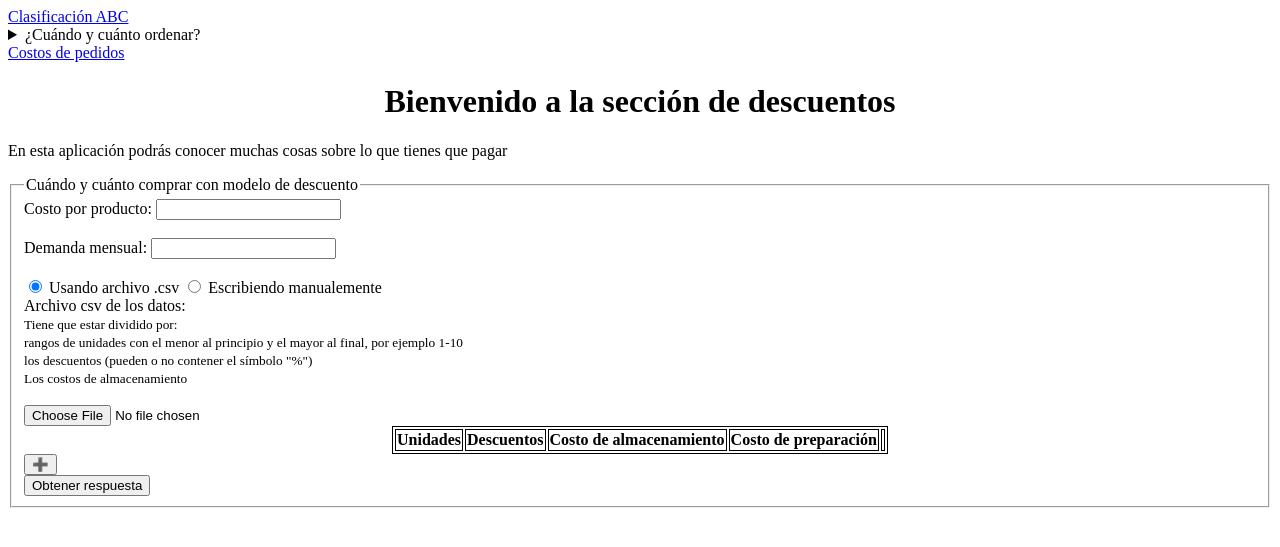
After one commit to Luna-Hazuki2006/laboratorio_topicos, a FastAPI app: template templates/respuesta_descuentos.html in a window 1280 px wide. The commit adds this page. Shown: the top 547 px of the page. Run offline with FastAPI, Linux system fonts and the light colour scheme; the template is opened without the code that fills it, so the values that code supplies are empty.

Commit message:
Cambios y unas pruebas de archivos

```diff
--- a/app.py
+++ b/app.py
@@ -1,4 +1,4 @@
-from fastapi import FastAPI, Form, status, HTTPException, File
+from fastapi import FastAPI, Form, status, HTTPException, File, UploadFile
 from fastapi.requests import Request
 from fastapi.responses import Response, RedirectResponse
 from fastapi.templating import Jinja2Templates
@@ -8,17 +8,12 @@ from pydantic import BaseModel
 from pprint import pprint
 import time
 from metodos.abc import abecedear_separado, abecedear_unido
+from metodos.probabilistico import probabilicear
+from modelos import datos_form_abc, dato_form_probabilistico
 
 app = FastAPI()
 app.mount('/static', StaticFiles(directory='./static'), name='static')
 templates = Jinja2Templates(directory='./templates')
-
-class datos_form_abc(BaseModel):
-    visiones: str
-    archivo: str
-    nombres: str
-    costos: str
-    demandas: str
 
 @app.get('/')
 def iniciar(request : Request):
@@ -49,7 +44,6 @@ def obtener_abc(request: Request, visiones : datos_form_abc, response : Response
             )
     elif visiones.visiones == 'segundo':
         print(visiones.visiones)
-        print('AAAAAAAAAAAAAAAAAAAAAAAAAAAAAAAAAAAAAAAAAAAAAAAAAAAAAAAAAAAAAAAA')
         nombres = visiones.nombres.split('\n')
         demandas = visiones.demandas.split('\n')
         costos = visiones.costos.split('\n')
@@ -73,3 +67,46 @@ def obtener_abc(request: Request, visiones : datos_form_abc, response : Response
 @app.get('/abc_res')
 def dar_abc(request : Request):
     return templates.TemplateResponse(request, 'respuesta_clas.html')
+
+@app.get('/descuento')
+def mostrar_descuentos(request : Request):
+    return templates.TemplateResponse(request, 'descuento.html')
+
+@app.post('/descuento')
+async def obtener_descuentos(datos : Request):
+    print(datos.client.host)
+    todo = await datos.form()
+    pprint(todo.multi_items())
+    print(todo)
+    return todo
+
+@app.get('/descuento_res')
+def dar_descuentos(request : Request):
+    return templates.TemplateResponse(request, 'respuesta_descuentos.html')
+
+@app.get('/pedidos')
+def mostrar_pedidos(request : Request):
+    return templates.TemplateResponse(request, 'pedidos.html')
+
+class poder(BaseModel):
+    hola : str
+
+@app.post('/pedidos')
+def dar_pedidos(Todo : Annotated[str, Form()], datos : Annotated[UploadFile, File()]):
+    return {Todo, datos}
+
+@app.get('pedidos_res')
+def obtener_pedidos(request : Request):
+    return templates.TemplateResponse(request, 'respuesta_pedidos.html')
+
+@app.get('/probabilidades')
+def mostrar_probabilistico(request : Request):
+    return templates.TemplateResponse(request, 'probabilistico.html')
+
+@app.post('/probabilidades')
+def dar_probabilisticos(request : Request, datos : dato_form_probabilistico, response : Response):
+    return probabilicear(datos)
+
+@app.get('/lote')
+def mostrar_lote(request : Request):
+    return templates.TemplateResponse(request, 'economico.html')
--- a/metodos/abc.py
+++ b/metodos/abc.py
@@ -8,8 +8,6 @@ import base64
 import time
 import csv
 import os
-
-matplotlib.use('AGG')
 
 def abecedear(archivo : list[dict], nombres : list[str]):
     for cada in archivo:
@@ -31,12 +29,13 @@ def abecedear(archivo : list[dict], nombres : list[str]):
     pprint(archivo)
     datos = DataFrame(archivo)
     print(datos)
+    matplotlib.use('AGG')
     sns.set_theme()
     listas = Counter(datos['CLASIFICACION'])
     encontrados = datos['CLASIFICACION'].value_counts()
     pprint(listas)
     pprint(encontrados)
-    sns.barplot(listas)
+    sns.barplot(listas, palette=sns.color_palette("colorblind"))
     plt.title('Clasificación ABC')
     titulo = f'ABC_{time.time_ns() * 1000}'
     plt.savefig(titulo)
--- a/requirements.txt
+++ b/requirements.txt
@@ -35,6 +35,7 @@ pytz==2025.2
 PyYAML==6.0.2
 rich==14.0.0
 rich-toolkit==0.14.7
+scipy==1.16.0
 seaborn==0.13.2
 shellingham==1.5.4
 six==1.17.0
--- a/static/index.js
+++ b/static/index.js
@@ -104,6 +104,31 @@ function llenar_abc() {
     imagen.alt = 'Tabla de ABC'
 }
 
+function agregar() {
+    let datos = ['unidades', 'descuentos', 'almacenamiento', 'preparacion']
+    let temp = document.getElementsByTagName("template")[0];
+    let tabla = document.getElementById('info')
+    let lista = tabla.getElementsByTagName('tr')
+    let clon = temp.content.cloneNode(true);
+    lista.item(lista.length - 1).parentNode.appendChild(clon)
+    let numero = 1
+    if (lista.length > 2) {
+        let ultimo = lista.item(lista.length - 2).children.item(0).children.item(0).id
+        console.log(ultimo);
+        numero = Number(ultimo.substring(datos[0].length), ultimo.length - 1) + 1
+    } else numero = 1
+    let i = 0
+    for (const dato of lista.item(lista.length - 1).getElementsByTagName('input')) {
+        dato.id = datos[i] + numero
+        dato.name = datos[i] + numero
+        i++
+    }
+    let boton = lista.item(lista.length - 1).getElementsByTagName('button')[0];
+    boton.addEventListener('click', (evento) => {
+        boton.parentElement.parentElement.remove()
+    })
+}
+
 function main() {
     // console.log(JSON.parse(localStorage.getItem('abc')))
     // localStorage.removeItem('abc')
--- a/static/style.css
+++ b/static/style.css
@@ -19,3 +19,7 @@ table {
 table, td, th {
     border: 1px solid black;
 }
+
+button:hover {
+    cursor: pointer;
+}
--- a/templates/base.html
+++ b/templates/base.html
@@ -11,8 +11,16 @@
 <body>
     <nav>
         <span class="hover:underline bg-emerald-100"><a href="/abc">Clasificación ABC</a></span>
-        <span class="hover:underline bg-emerald-100"><a href="/descuentos">Costos unitarios</a></span>
-        <span class="hover:underline bg-emerald-100"><a href="/">Costos de pedidos</a></span>
+        <!-- <span class="hover:underline bg-emerald-100">¿Cuándo y cuánto ordenar?</span> -->
+        <details>
+            <summary><span class="hover:underline bg-emerald-100">¿Cuándo y cuánto ordenar?</span></summary>
+            <div>
+                <span class="hover:underline bg-emerald-100"><a href="/lote">Lote económico</a></span>
+                <span class="hover:underline bg-emerald-100"><a href="/descuento">Descuento</a></span>
+                <span class="hover:underline bg-emerald-100"><a href="/probabilidades">Probabilístico</a></span>
+            </div>
+        </details>
+        <span class="hover:underline bg-emerald-100"><a href="/pedidos">Costos de pedidos</a></span>
     </nav>
     {% block content %}{% endblock %}
 </body>
--- /dev/null
+++ b/templates/descuento.html
@@ -0,0 +1,53 @@
+{% extends 'base.html' %}
+{% block content %}
+<h1 class="hover:underline">Bienvenido a la sección de descuentos</h1>
+<p>En esta aplicación podrás conocer muchas cosas sobre lo que tienes que pagar</p>
+<form action="/descuento" method="post">
+    <fieldset>
+        <label for="producto">Costo por producto: </label>
+        <input type="number" name="producto" id="producto"><br><br>
+        <label for="demanda">Demanda mensual: </label>
+        <input type="number" name="demanda" id="demanda"><br><br>
+        <legend>Cuándo y cuánto comprar con modelo de descuento</legend>
+        <div>
+            <input type="radio" name="visiones" id="primero" value="primero" checked>
+            <label for="primero">Usando archivo .csv</label>
+            <input type="radio" name="visiones" id="segundo" value="segundo">
+            <label for="segundo">Escribiendo manualemente</label>
+        </div>
+        <div id="completo">
+            <label for="archivo">Archivo csv de los datos: </label> <br>
+            <small>
+                Tiene que estar dividido por: <br>
+                rangos de unidades con el menor al principio y el mayor al final, por ejemplo 1-10 <br>
+                los descuentos (pueden o no contener el símbolo "%") <br>
+                Los costos de almacenamiento <br>
+            </small> <br>
+            <input type="file" name="archivo" id="archivo" accept="text/csv">
+        </div>
+        <div id="dividido">
+            <table id="info">
+                <tr id="titulo">
+                    <th>Unidades</th>
+                    <th>Descuentos</th>
+                    <th>Costo de almacenamiento</th>
+                    <th>Costo de preparación</th>
+                    <th></th>
+                </tr>
+            </table>
+            <button onclick="agregar();" type="button">➕</button>
+        </div>
+        <button type="submit">Obtener respuesta</button>
+    </fieldset>
+</form>
+<template>
+    <tr>
+        <td><input type="number" name="" id=""></td>
+        <td><input type="number" name="" id=""></td>
+        <td><input type="number" name="" id=""></td>
+        <td><input type="number" name="" id=""></td>
+        <td><button type="button">❌</button></td>
+    </tr>
+</template>
+{% block respuesta %}{% endblock %}
+{% endblock %}
--- /dev/null
+++ b/templates/pedidos.html
@@ -0,0 +1,4 @@
+{% extends 'base.html' %}
+{% block content %}
+{% block respuesta%}{% endblock %}
+{% endblock %}
--- /dev/null
+++ b/templates/respuesta_descuentos.html
@@ -0,0 +1,3 @@
+{% extends 'descuento.html' %}
+{% block respuesta %}
+{% endblock %}
--- /dev/null
+++ b/templates/respuesta_pedidos.html
@@ -0,0 +1,3 @@
+{% extends 'pedidos.html' %}
+{% block respuesta %}
+{% endblock %}
```
Also changed, not shown: metodos/probabilistico.py (added, +13 -0 lines), modelos.py (added, +23 -0 lines), templates/economico.html (added, +10 -0 lines), templates/probabilistico.html (added, +24 -0 lines), metodos/lote.py (added), templates/respuesta_probabilistico.html (added).
